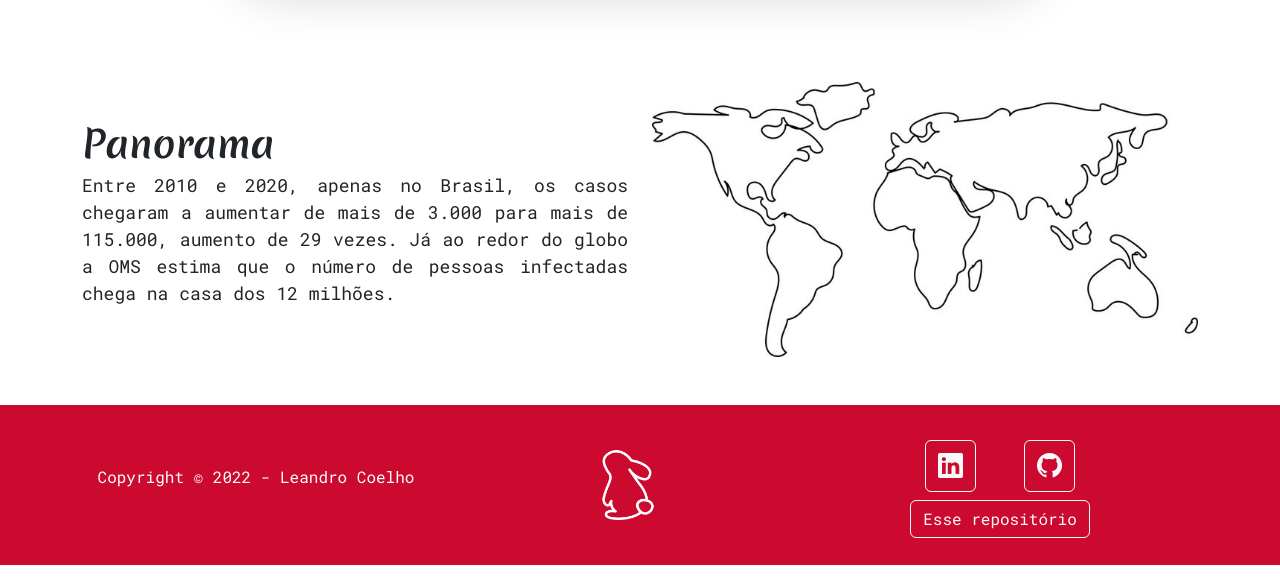
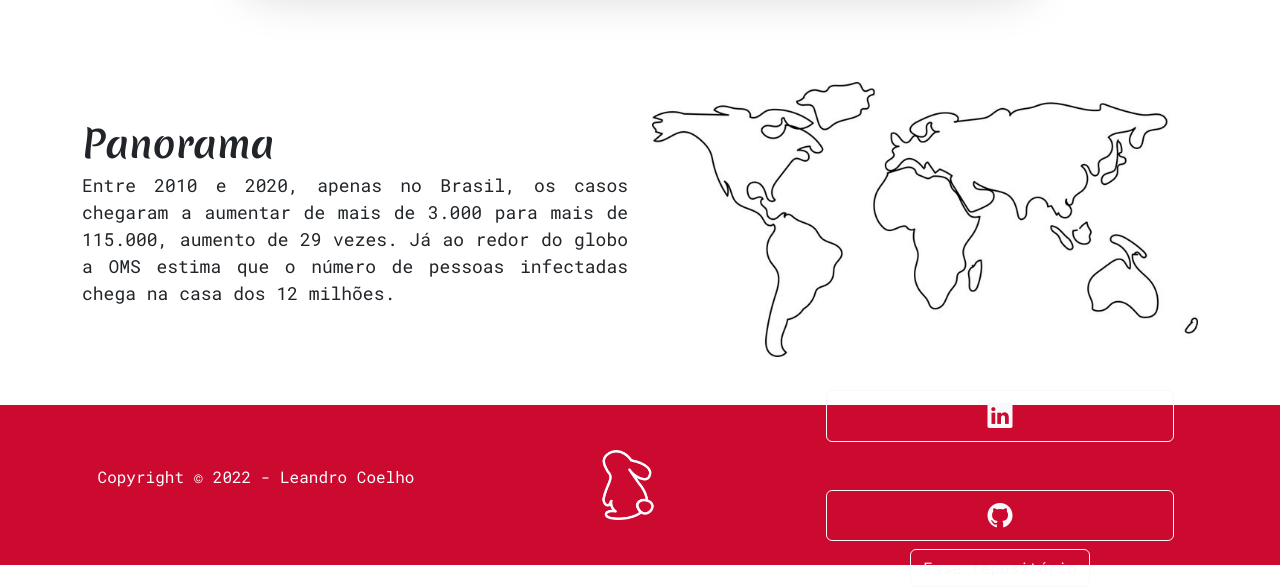
Before and after one commit to lean-dro/site-bio-sifilis, a plain HTML site: page index.html in a window 1280 px wide. Shown: the part 4997-5584 px from the top of the page. Before the commit the page ends 5562 px from the top, so only its background shows below. Drawn offline with nearby package versions, Linux system fonts and the light colour scheme.

Commit message:
Footer Responsivo

```diff
--- a/index.html
+++ b/index.html
@@ -508,7 +508,7 @@
             </div>
             <div class="col-4 text-center">
               <div class="flex-column">
-                <div class="flex-row d-flex gap-5 justify-content-center my-2">
+                <div class="flex-row flex-sm-column d-flex gap-5 justify-content-center my-2">
                   <a
                     target="_blank"
                     class="btn btn-outline-light "
```
